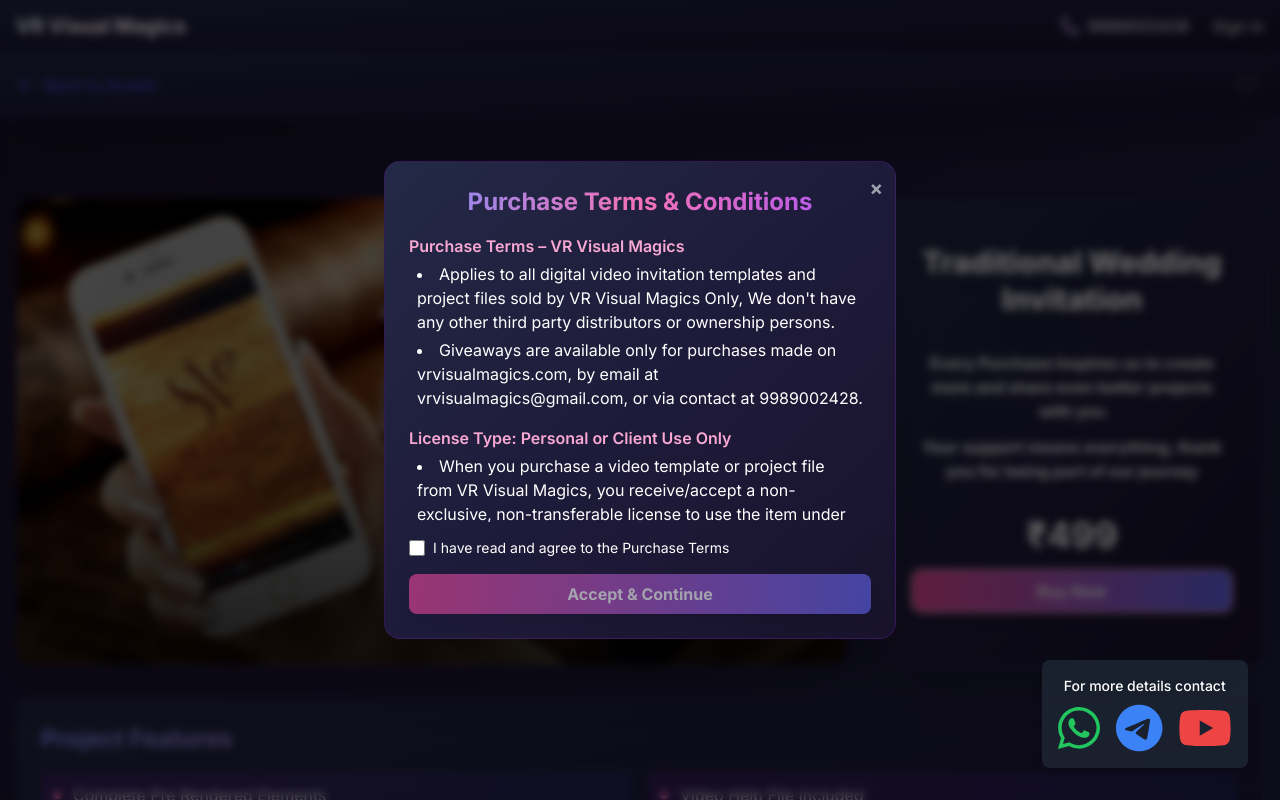
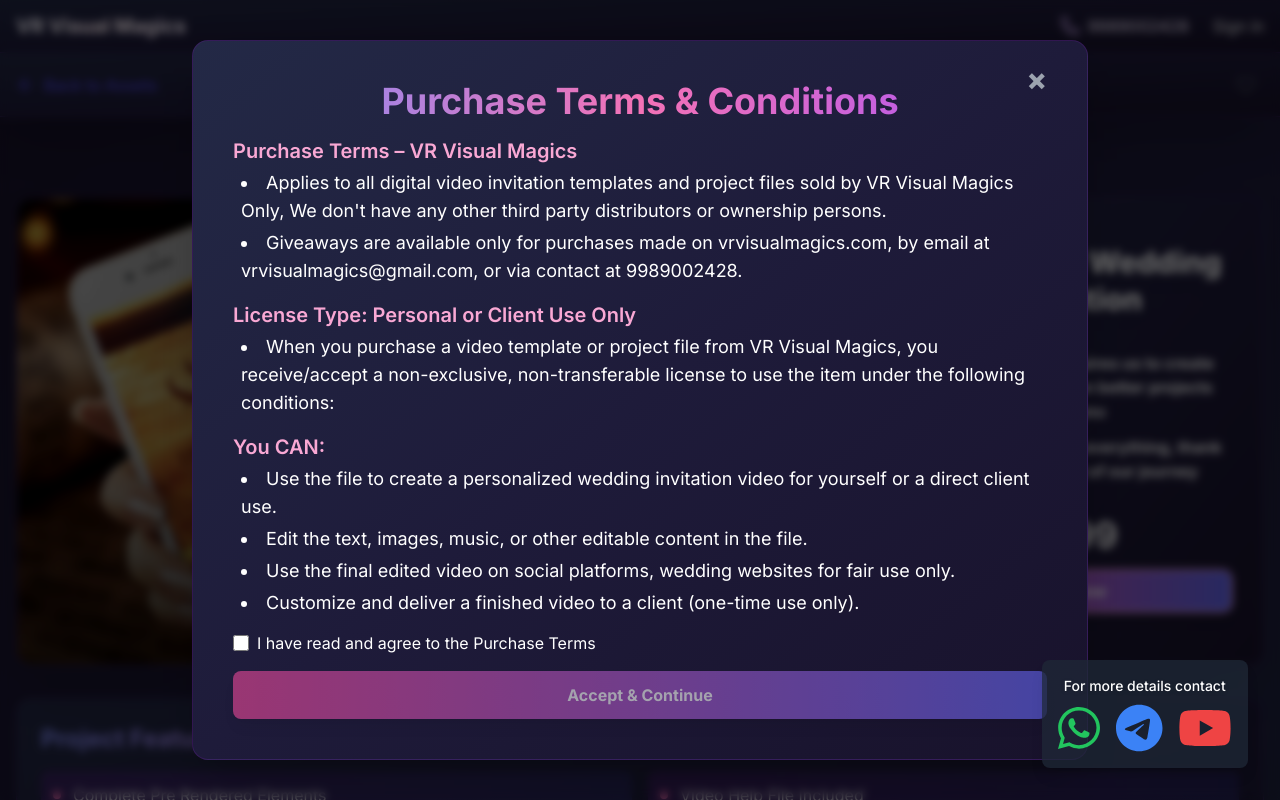
Before and after one commit to vrinvites2020/stockimages, a Next.js app: page /assets/1 in a window 1280 px wide. Both pictures are taken after a click on the button "Buy Now". Shown: the top 800 px of the page. Built offline with nearby package versions, Linux system fonts and the light colour scheme; no server answers.

Commit message:
purchase terms and conditions updated

```diff
--- a/src/components/PurchaseTermsModal.tsx
+++ b/src/components/PurchaseTermsModal.tsx
@@ -70,21 +70,23 @@
   if (!open) return null;
   return (
     <div className="fixed inset-0 z-50 flex items-center justify-center bg-black/60 backdrop-blur-sm">
-      <div className="bg-gradient-to-br from-[#232946] via-[#1E1B3A] to-[#18122B] rounded-2xl shadow-2xl border border-purple-900/40 w-full max-w-lg mx-4 p-6 relative animate-fade-in">
+      <div className="bg-gradient-to-br from-[#232946] via-[#1E1B3A] to-[#18122B] rounded-2xl shadow-2xl border border-purple-900/40 w-full max-w-lg md:max-w-2xl xl:max-w-4xl mx-4 p-4 sm:p-6 xl:p-10 relative animate-fade-in max-h-[90vh] flex flex-col">
+        <div className="flex-shrink-0">
           <button
-          className="absolute top-3 right-3 text-gray-400 hover:text-white text-xl font-bold focus:outline-none"
+            className="absolute top-5 right-10 text-gray-400 hover:text-white text-3xl font-extrabold focus:outline-none"
             onClick={onClose}
             aria-label="Close"
           >
             ×
           </button>
-        <h2 className="text-2xl font-bold mb-4 text-center bg-gradient-to-r from-indigo-400 via-pink-400 to-purple-500 text-transparent bg-clip-text">
+          <h2 className="text-2xl sm:text-3xl xl:text-4xl font-bold mb-4 text-center bg-gradient-to-r from-indigo-400 via-pink-400 to-purple-500 text-transparent bg-clip-text">
             Purchase Terms & Conditions
           </h2>
-        <div className="max-h-72 overflow-y-auto pr-2 mb-4 text-sm sm:text-base text-white space-y-4">
+        </div>
+        <div className="flex-1 overflow-y-auto pr-2 mb-4 text-sm sm:text-base xl:text-lg text-white space-y-4">
           {terms.map((section, idx) => (
             <div key={idx}>
-              <div className="font-semibold mb-1 text-pink-300">{section.title}</div>
+              <div className="font-semibold mb-1 text-pink-300 text-base sm:text-lg xl:text-xl">{section.title}</div>
               {section.content.length > 0 && (
                 <ul className="list-disc list-inside ml-2 space-y-1">
                   {section.content.map((line, i) => (
@@ -95,6 +97,7 @@
             </div>
           ))}
         </div>
+        <div className="flex-shrink-0">
           <div className="flex items-center gap-2 mb-4">
             <input
               id="terms-checkbox"
@@ -104,13 +107,13 @@
               className="accent-pink-500 w-4 h-4"
               required
             />
-          <label htmlFor="terms-checkbox" className="text-white text-sm select-none">
+            <label htmlFor="terms-checkbox" className="text-white text-md select-none">
               I have read and agree to the Purchase Terms
             </label>
           </div>
           <button
             className={clsx(
-            "w-full py-2 rounded-lg font-bold transition-colors text-white bg-gradient-to-r from-pink-500 to-indigo-500 shadow-lg",
+              "w-full py-2 xl:py-3 rounded-lg font-bold transition-colors text-white bg-gradient-to-r from-pink-500 to-indigo-500 shadow-lg",
               !checked && "opacity-60 cursor-not-allowed"
             )}
             disabled={!checked}
@@ -120,5 +123,6 @@
           </button>
         </div>
       </div>
+    </div>
   );
 }
```
Lines whose indentation alone changed are shown as unchanged.
